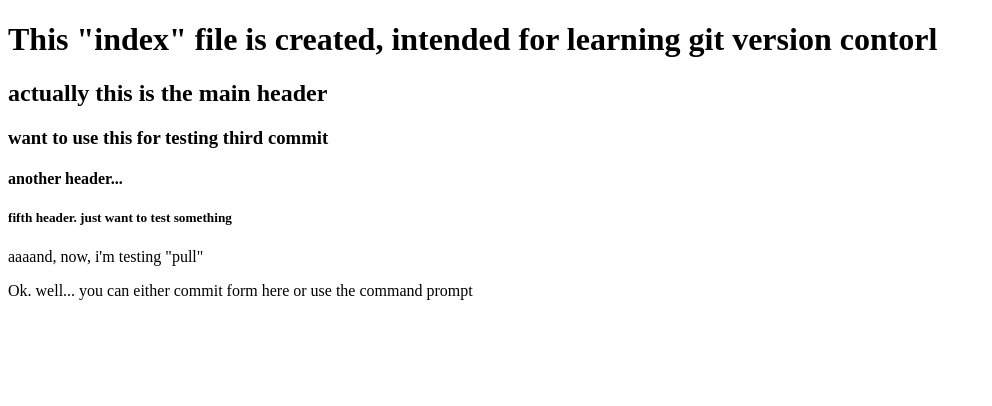
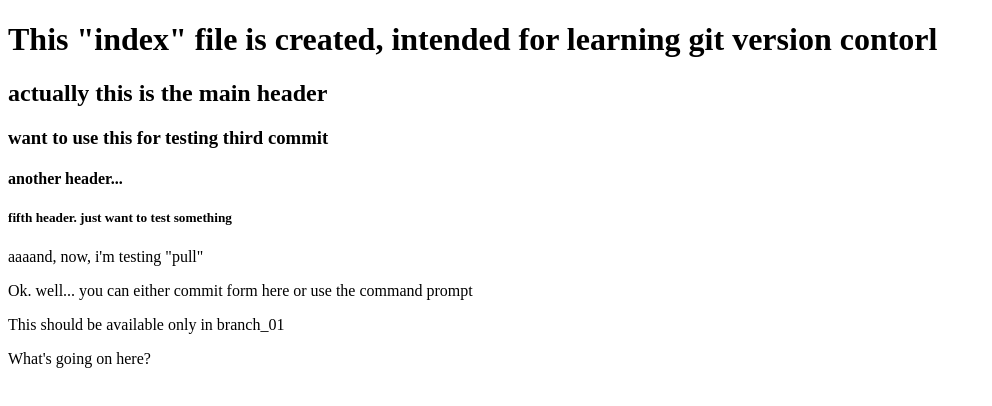
Before and after one commit to CoderAltin/myFirstRepository, a plain HTML site: page index.html in a window 1280 px wide. Shown: the whole page, without its empty margins (0-992 px from the left). Drawn offline with Linux system fonts and the light colour scheme.

Commit message:
second  "Branch" commit

```diff
--- a/index.html
+++ b/index.html
@@ -14,5 +14,7 @@
     <p>aaaand, now, i'm testing "pull"</p>
     <p>Ok. well... you can either commit form here or use the command prompt</p>
 
+    <p>This should be available only in branch_01</p>
+    <p>What's going on here?</p>
 </body>
 </html>
```
